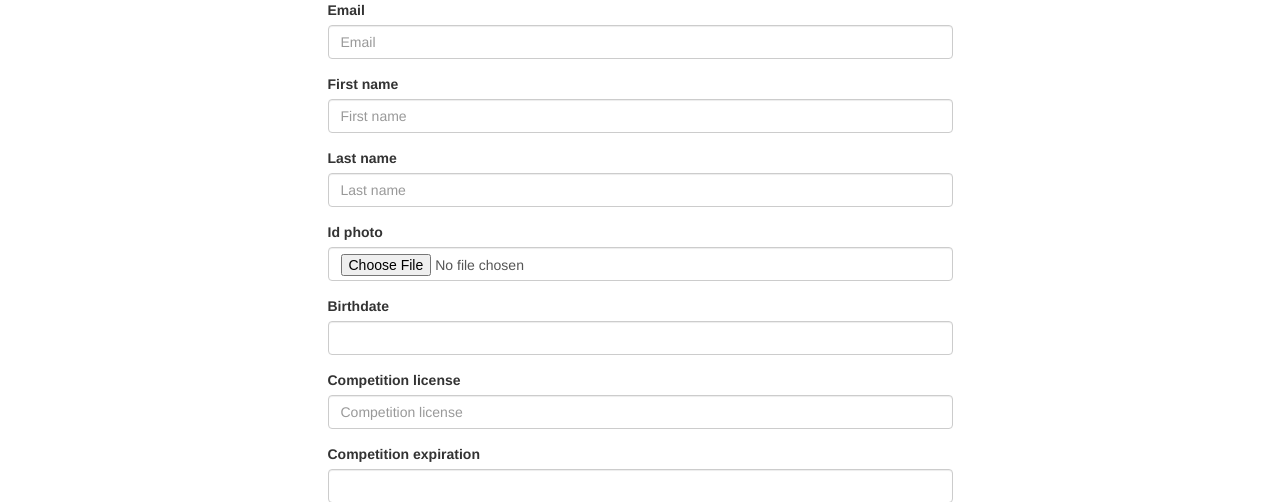
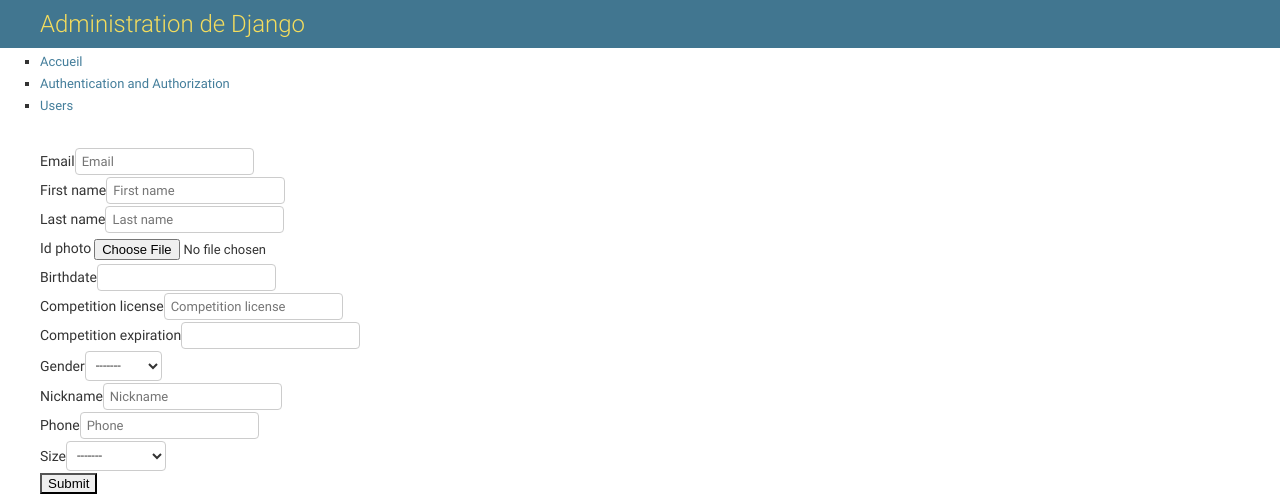
Before and after one commit to QSchulz/sportassociation, a Django app: page /admin/auth/user/add/ in a window 1280 px wide. Shown: the top 502 px of the page. Run offline with Django 3.2, Linux system fonts and the light colour scheme; the visitor is signed in with stand-in values (Sample User, id 1); parts of the project's set-up code (start-up, migrations or seed data) failed here and were passed over; some libraries are stand-ins or nearby versions.

Commit message:
Make user creation page more look-alike to django bootstrapped.

```diff
--- a/users/templates/users/create.html
+++ b/users/templates/users/create.html
@@ -1,9 +1,24 @@
+{% extends "admin/base_site.html" %}
+{% load i18n %}{% load admin_static bootstrapped_goodies_tags %}
 {% load bootstrap3 %}
 {# Load CSS and JavaScript #}
 {% bootstrap_css %}
 {% bootstrap_javascript %}
 
+{% block title%}
+Add user | {{ site_title|default:_('Django site admin') }}
+{% endblock %}
+
 {# TODO: Extends admin base skin #}
+{% block breadcrumbs %}
+<ul class="breadcrumb">
+  <li><a href="/admin/">{% trans 'Home' %}</a></li>
+  <li><a href="/admin/auth/">Authentication and Authorization</a></li>
+  <li><a href="/admin/auth/user/">Users</a></li>
+</ul>
+{% endblock %}
+
+{% block content %}
 <div class="row">
   <div class="col-xs-10 col-sm-8 col-md-6 col-lg-6 col-xs-offset-1 col-sm-offset-2 col-md-offset-3 col-lg-offset-3">
     <form action="" method="post" enctype="multipart/form-data" class="form">
@@ -18,3 +33,4 @@
     </form>
   </div>
 </div>
+{% endblock %}
```
